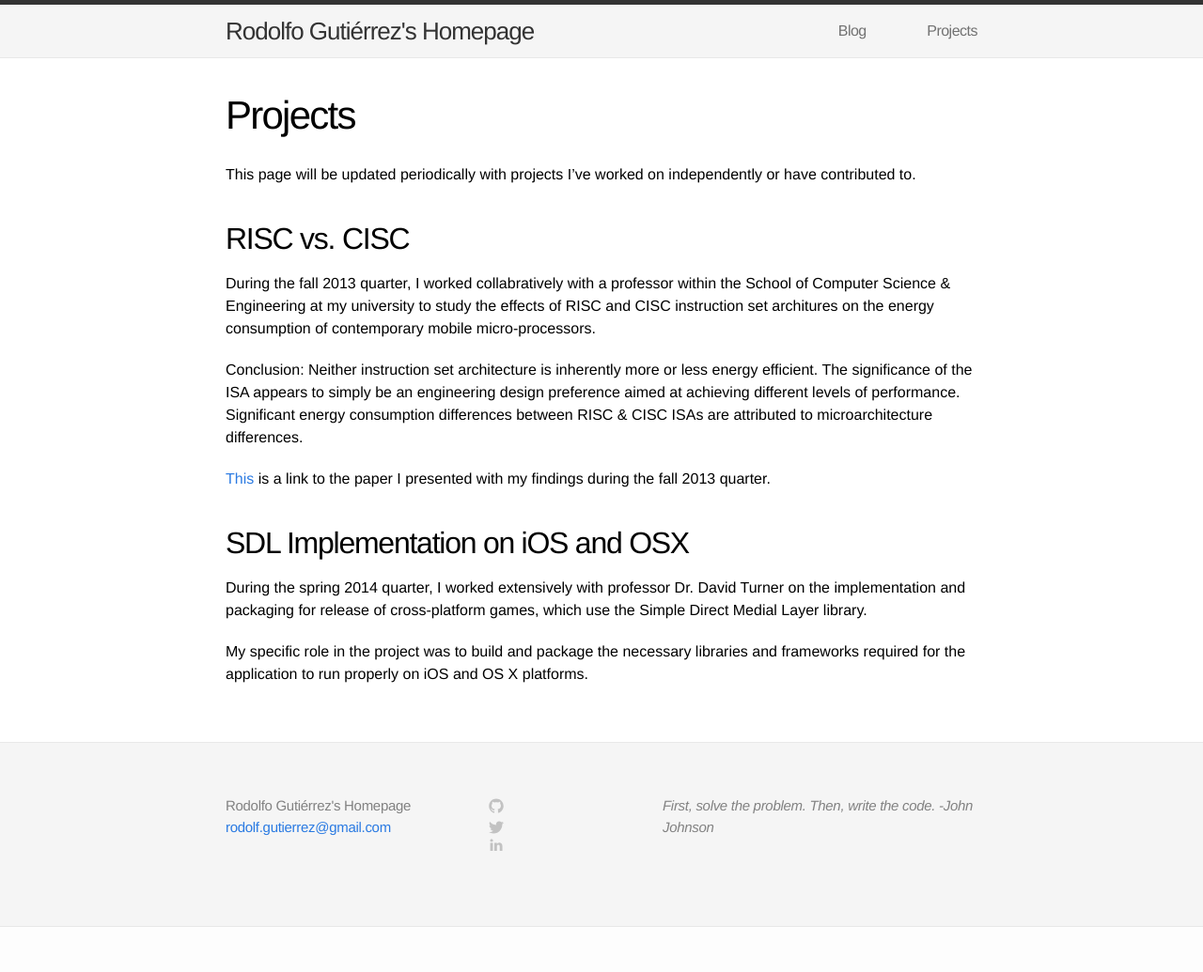
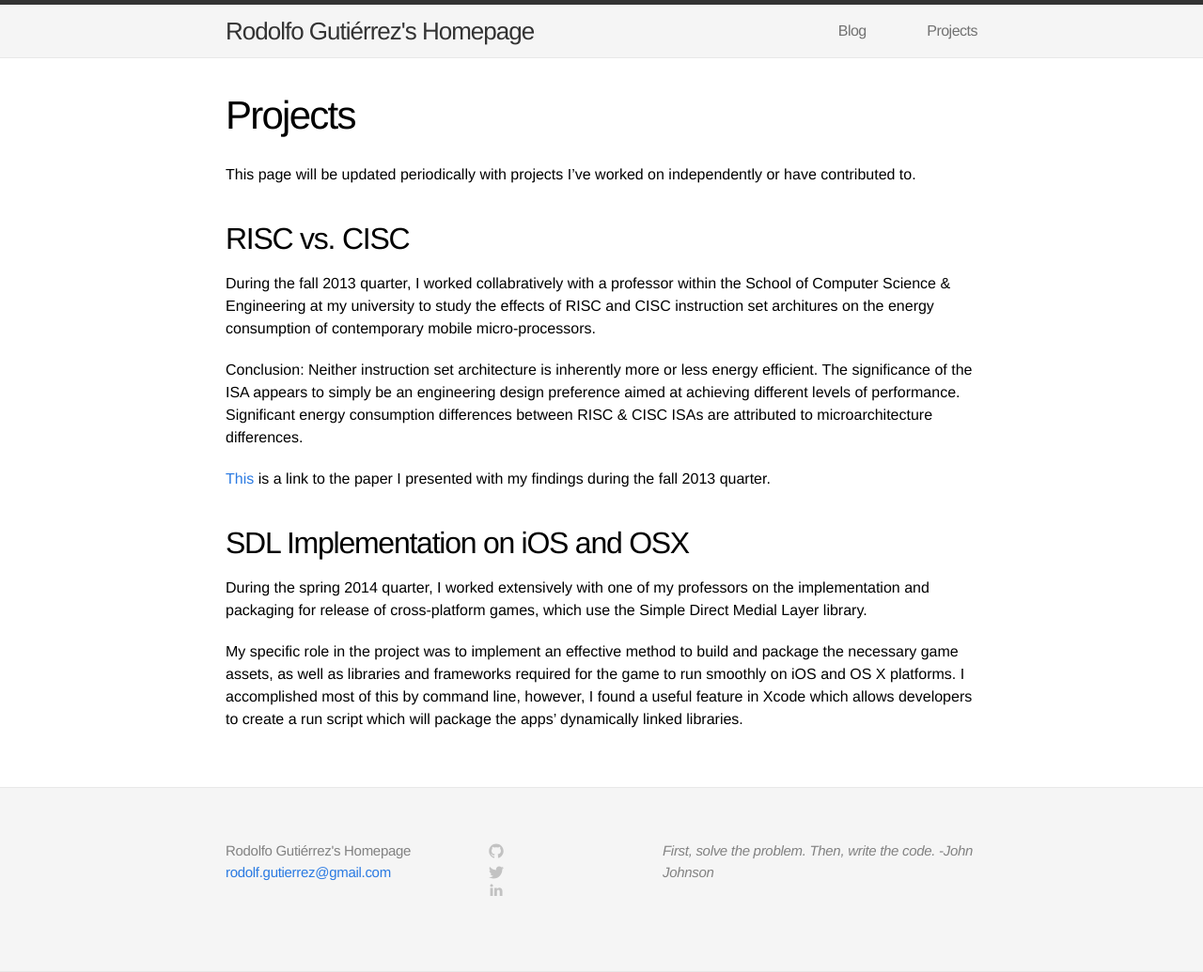
Before and after one commit to gutzrodolfo/arwedding.love, a Jekyll site: the page built from projects.md, in a window 1280 px wide. Shown: the whole page at 94% size. Built offline with Jekyll 4.4.1, drawn with Linux system fonts in a browser that asks for light colours; before the commit the page ends 987 px from its top, so only the background shows below that.

Commit message:
Updates to projects page

```diff
--- a/projects.md
+++ b/projects.md
@@ -17,6 +17,6 @@ ISA appears to simply be an engineering design preference aimed at achieving dif
 
 <h2> SDL Implementation on iOS and OSX </h2>
 
-During the spring 2014 quarter, I worked extensively with professor Dr. David Turner on the implementation and packaging for release of cross-platform games, which use the Simple Direct Medial Layer library.
+During the spring 2014 quarter, I worked extensively with one of my professors on the implementation and packaging for release of cross-platform games, which use the Simple Direct Medial Layer library.
 
-My specific role in the project was to build and package the necessary libraries and frameworks required for the application to run properly on iOS and OS X platforms.
+My specific role in the project was to implement an effective method to build and package the necessary game assets, as well as libraries and frameworks required for the game to run smoothly on iOS and OS X platforms. I accomplished most of this by command line, however, I found a useful feature in Xcode which allows developers to create a run script which will package the apps' dynamically linked libraries.
```
